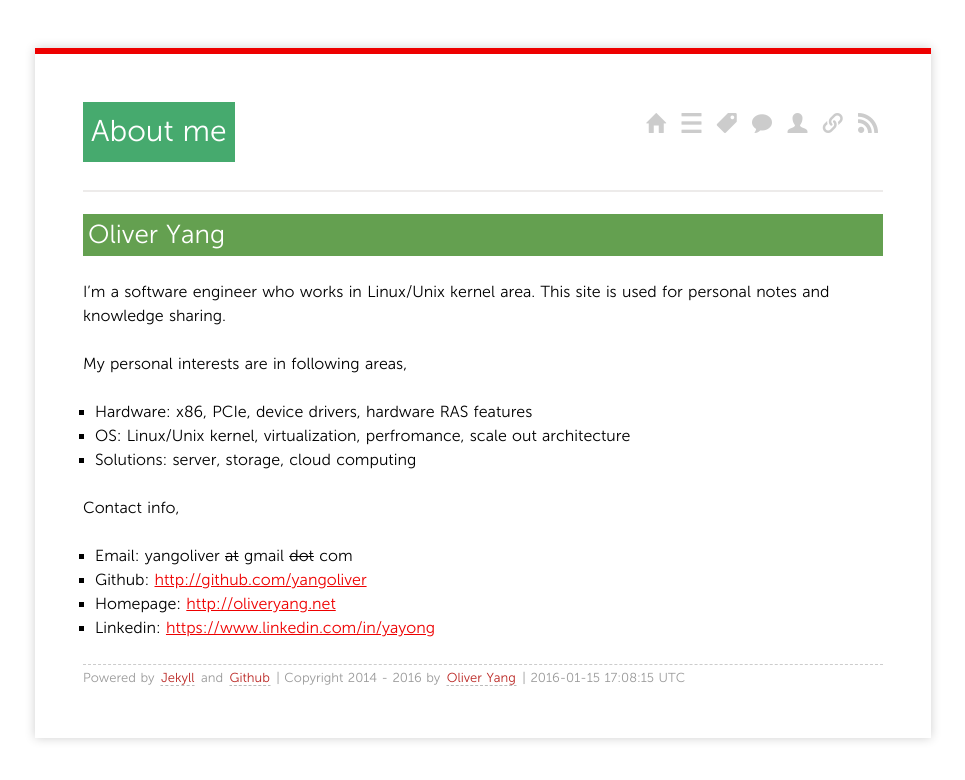
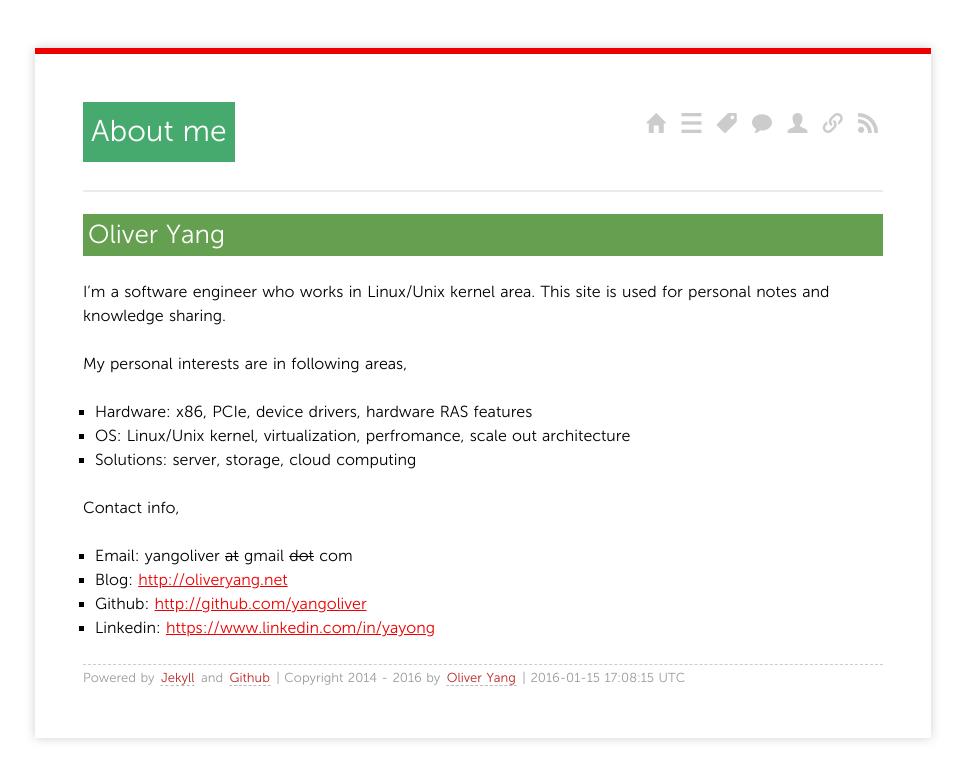
Before and after one commit to yangoliver/yangoliver.github.io, a Jekyll site: the page built from about/index.md, in a window 1280 px wide. Shown: the top 780 px of the page, without its empty margins (157-1122 px from the left). Built offline with Jekyll 4.4.1, drawn with Linux system fonts in a browser that asks for light colours; Markdown is read by kramdown in place of the engine named in the settings; comment, search, counter and statistics services are not loaded; some of the changed lines change nothing that is shown.

Commit message:
change home page by blog

```diff
--- a/about/index.md
+++ b/about/index.md
@@ -18,6 +18,6 @@ My personal interests are in following areas,
 Contact info,
 
 - Email: yangoliver ~~at~~ gmail ~~dot~~ com
+- Blog: <http://oliveryang.net>
 - Github: <http://github.com/yangoliver>
-- Homepage: <http://oliveryang.net>
 - Linkedin: <https://www.linkedin.com/in/yayong>
```
